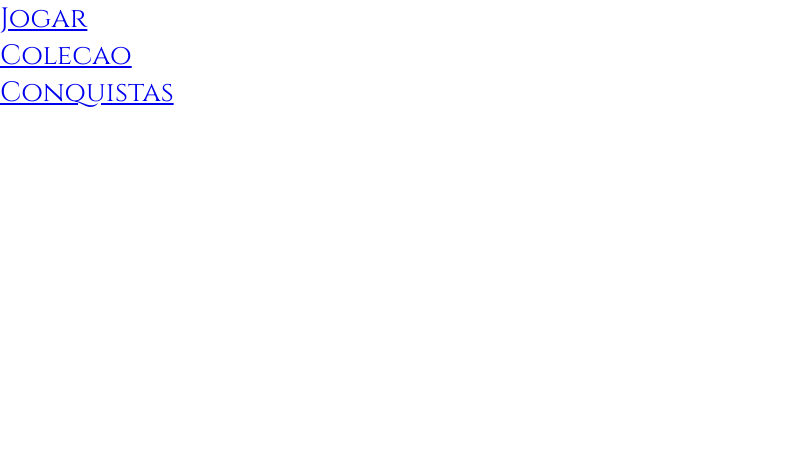
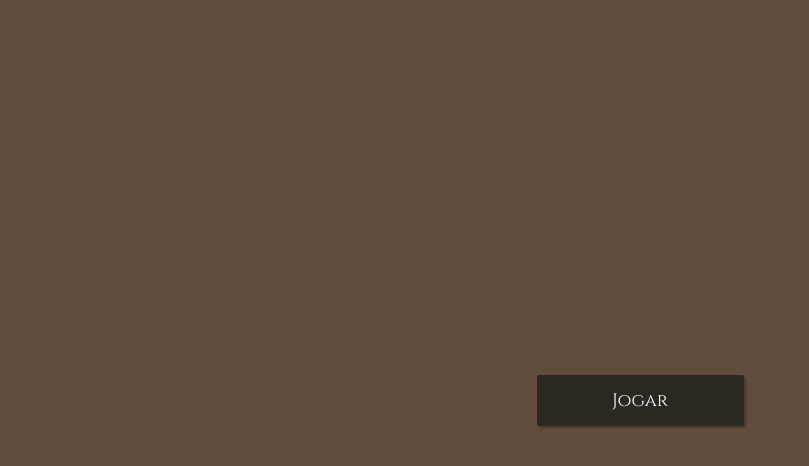
Before and after one commit to felipe-luckemeyer/cartas-jogo-web-cra, a React (Create React App) app in the folder front/: page / in a window 1280 px wide. Shown: the top 466 px of the page, without its empty margins (0-809 px from the left). Built offline with nearby package versions, Linux system fonts and the light colour scheme; a web font is replaced by a local one.

Commit message:
style button

```diff
--- /dev/null
+++ b/front/src/components/Buttons/menu-button.js
@@ -0,0 +1,15 @@
+import React from 'react'
+import { Link } from 'react-router-dom'
+import * as s from './styled-menu-button'
+
+const MenuButton = ({
+  text, path
+}) => {
+  return (
+    <s.Button>
+      <Link to={path}>{text}</Link>
+    </s.Button >
+  )
+}
+
+export default MenuButton
--- /dev/null
+++ b/front/src/components/Buttons/styled-menu-button.js
@@ -0,0 +1,26 @@
+import styled from "styled-components";
+
+export const Button = styled.button`
+  width: 207px;
+  height: 51px;
+  background: #2B2821;
+  border:0;
+  border-radius: 2px;
+  box-shadow: 2px 2px 2px rgba(0, 0, 0, 0.25);
+  cursor: pointer;
+  transition: background 0.2s;
+
+  a{
+    font-family: Cinzel;
+    font-size: 18px;
+    color: #fff;
+    text-decoration: none;
+  }
+:hover{
+  background: #B1A58D;
+  a{
+    color: #2B2821;
+  }
+}
+
+`;
--- a/front/src/components/index.js
+++ b/front/src/components/index.js
@@ -1,5 +1,7 @@
-import Card from "./Card/card";
+import Card from "./Cards/card";
+import MenuButton from "./Buttons/menu-button";
 
 export {
-  Card
+  Card,
+  MenuButton
 }
--- a/front/src/pages/menu/menu.js
+++ b/front/src/pages/menu/menu.js
@@ -1,22 +1,22 @@
 import React from 'react'
-import { Link } from 'react-router-dom'
+import { MenuButton } from "../../components"
 import * as s from "./styled-menu";
 
 const Menu = () => {
   return (
     <s.Container>
-      <div>
-        <ul>
-          <Link to="/batalha">Jogar</Link>
-        </ul>
-        <ul>
-          <Link to="/colecao">Colecao</Link>
-        </ul>
-        <ul>
-          <Link to="/colecao">Conquistas</Link>
-        </ul>
-      </div>
-
+      <MenuButton
+        text={"Jogar"}
+        path={"/batalha"}
+      />
+      {/* <MenuButton
+        text={"Colecao"}
+        path={"/colecao"}
+      />
+      <MenuButton
+        text={"Conquistas"}
+        path={"/colecao"}
+      /> */}
     </s.Container>
   )
 }
--- a/front/src/pages/menu/styled-menu.js
+++ b/front/src/pages/menu/styled-menu.js
@@ -1,5 +1,11 @@
 import styled from "styled-components"
+import { Colors } from "../../utils/styled-global"
 
 export const Container = styled.div`
-
+    height: 100vh;
+    display: flex;
+    justify-content: center;
+    align-items: center;
+    flex-direction: column;
+    background: ${Colors.marrom};
 `;
```
Also changed, not shown: front/src/components/Cards/card.js (renamed from front/src/components/Card/card.js).
